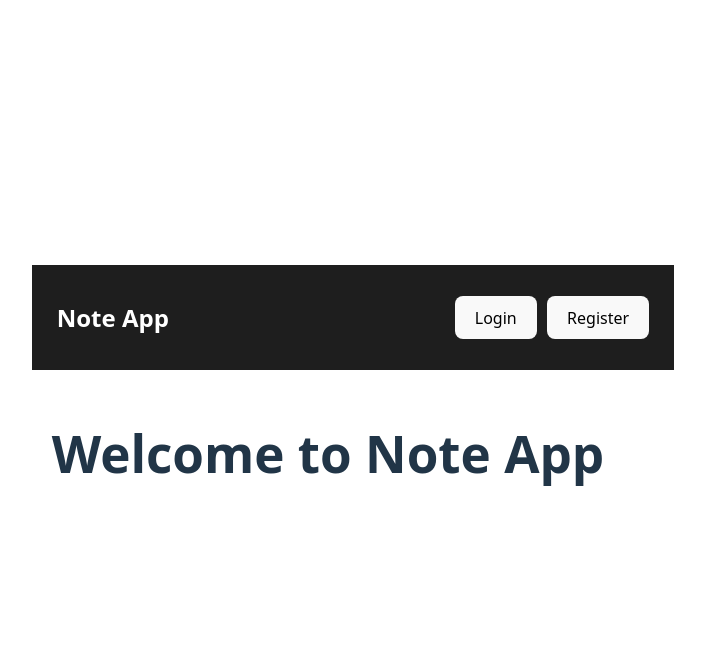
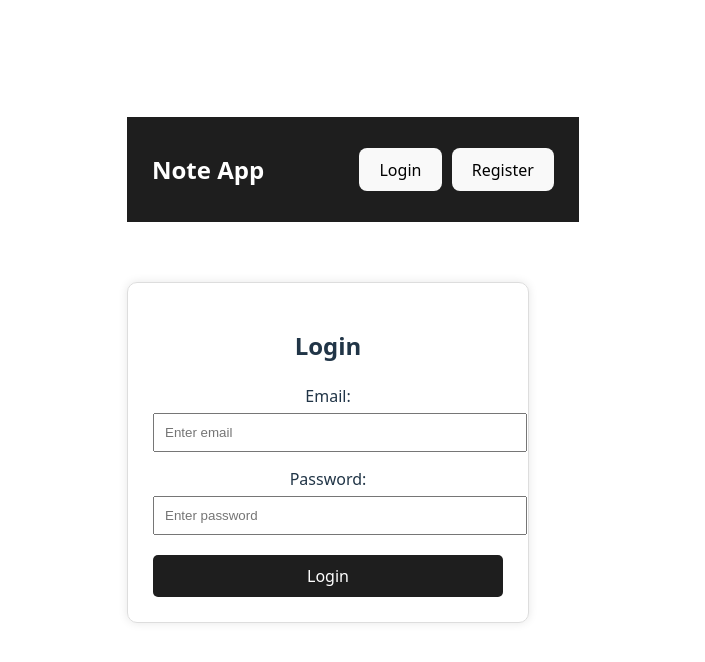
Before and after one commit to nguyenquocbao123-chu2/note-taking-app-fastapi, a React app in the folder frontend/: page / in a window 1280 px wide. Shown: the top 662 px of the page, without its empty margins (312-1017 px from the left). Built offline with nearby package versions, Linux system fonts and the light colour scheme; the HTML template or start-up script is replaced by a standard one.

Commit message:
Add Login page UI

```diff
--- a/frontend/src/App.jsx
+++ b/frontend/src/App.jsx
@@ -1,11 +1,12 @@
 import Navbar from "./components/Navbar.jsx";
+import Login from "./pages/Login.jsx";
 import "./App.css";
 
 function App() {
   return (
     <>
       <Navbar />
-      <h1 style={{ padding: "20px" }}>Welcome to Note App</h1>
+      <Login />
     </>
   );
 }
--- /dev/null
+++ b/frontend/src/pages/Login.jsx
@@ -0,0 +1,52 @@
+export default function Login() {
+  return (
+    <div style={{
+      maxWidth: "350px",
+      margin: "60px auto",
+      padding: "25px",
+      border: "1px solid #ddd",
+      borderRadius: "10px",
+      boxShadow: "0 0 10px rgba(0,0,0,0.1)"
+    }}>
+      <h2 style={{ textAlign: "center" }}>Login</h2>
+
+      <div style={{ marginTop: "20px" }}>
+        <label>Email:</label>
+        <input
+          type="email"
+          placeholder="Enter email"
+          style={{
+            width: "100%",
+            padding: "10px",
+            marginTop: "5px",
+            marginBottom: "15px"
+          }}
+        />
+
+        <label>Password:</label>
+        <input
+          type="password"
+          placeholder="Enter password"
+          style={{
+            width: "100%",
+            padding: "10px",
+            marginTop: "5px",
+            marginBottom: "20px"
+          }}
+        />
+
+        <button style={{
+          width: "100%",
+          padding: "10px",
+          background: "#1e1e1e",
+          color: "white",
+          border: "none",
+          borderRadius: "5px",
+          cursor: "pointer"
+        }}>
+          Login
+        </button>
+      </div>
+    </div>
+  );
+}
```
